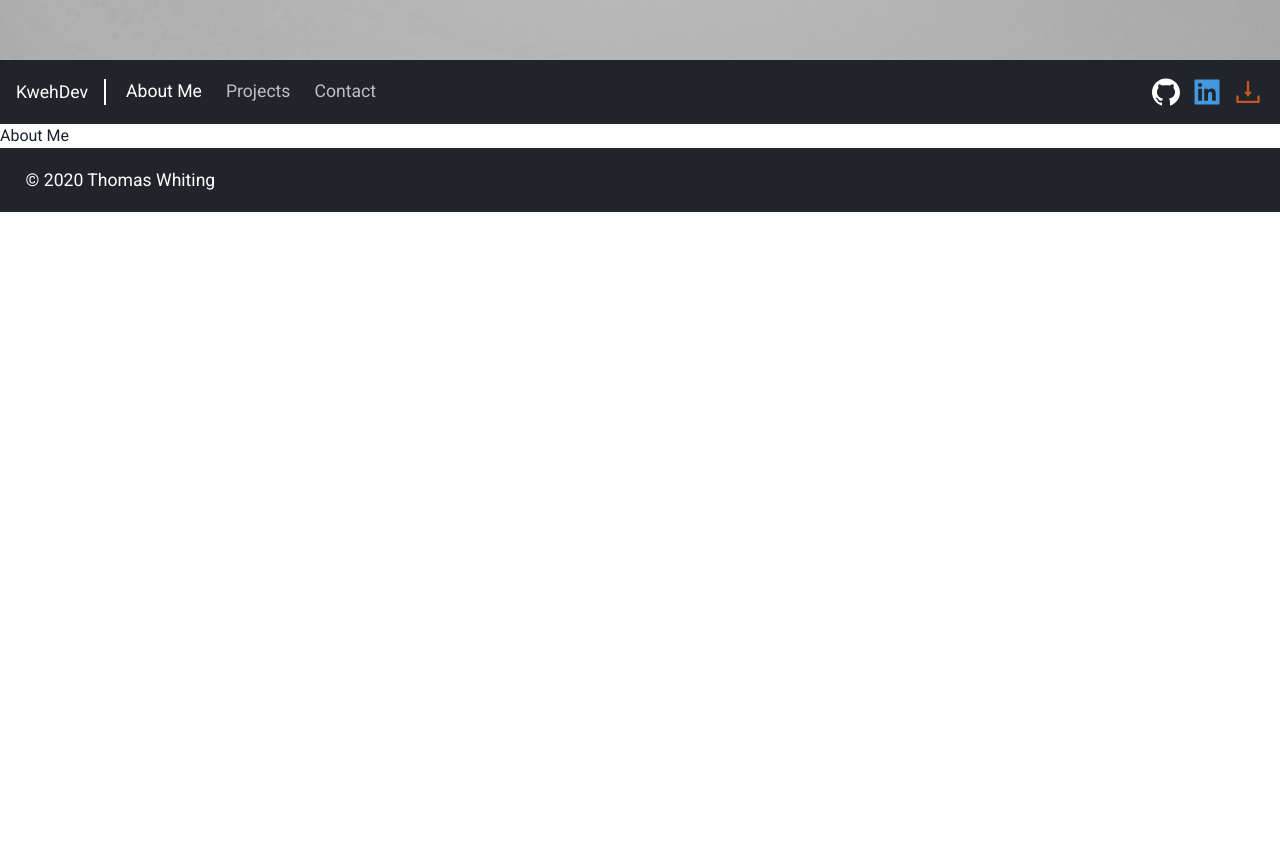
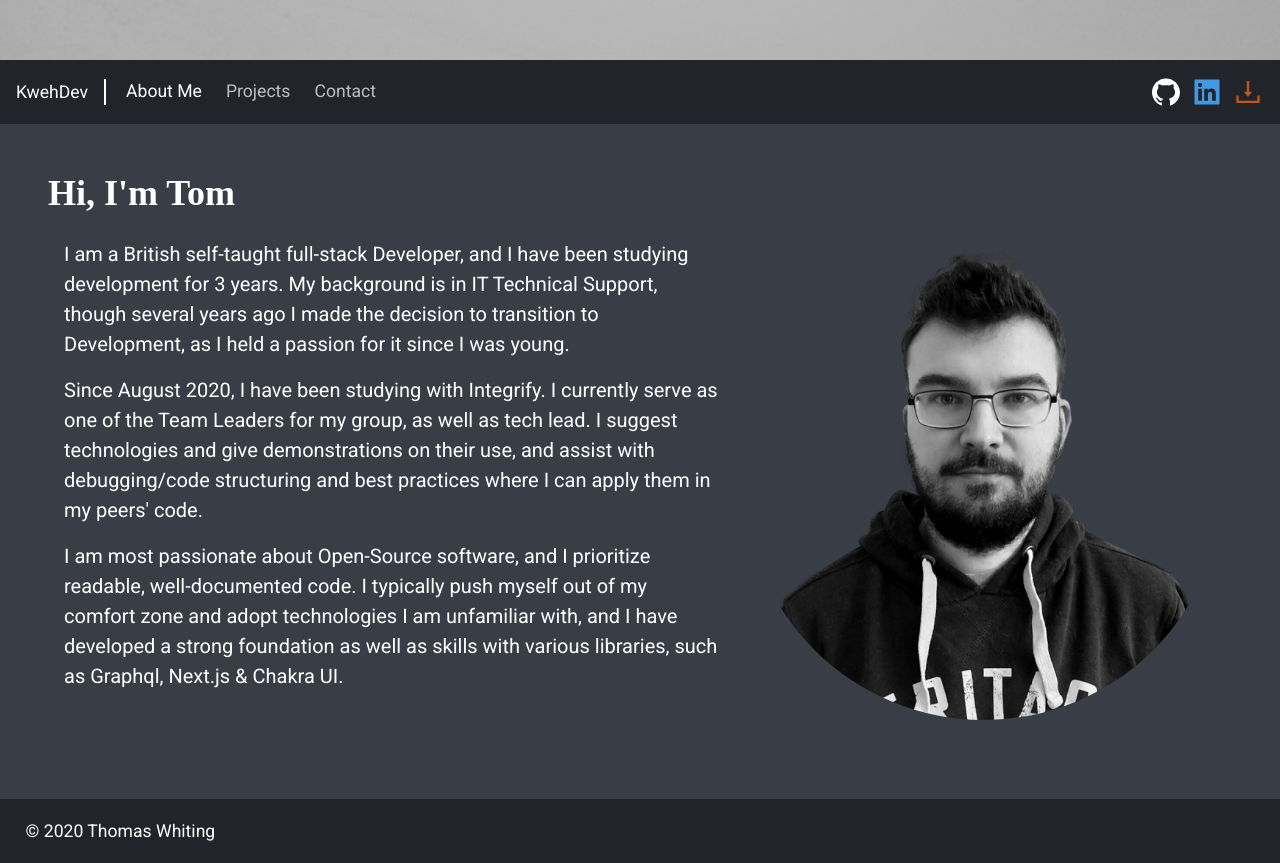
Before and after one commit to Kwehdev/Portfolio, a Next.js app: page / in a window 1280 px wide. Shown: the part 740-1603 px from the top of the page. Before the commit the page ends 952 px from the top, so only its background shows below. Built offline with nearby package versions, Linux system fonts and the light colour scheme.

Commit message:
Added Rough about-me

```diff
--- a/src/client/components/AboutMe/AboutMe.tsx
+++ b/src/client/components/AboutMe/AboutMe.tsx
@@ -1,3 +1,52 @@
+import { Box, Flex, Heading, Image, Link, Stack, Text } from '@chakra-ui/react'
+import React from 'react'
+
 export default function AboutMe() {
-  return <div>About Me</div>
+  return (
+    <Flex
+      as="main"
+      bgColor="atom_dark.700"
+      color="white"
+      p={12}
+      flexDir="column"
+    >
+      <Heading pb={6}>Hi, I'm Tom</Heading>
+      <Flex>
+        <Flex w="60%" px={4} flexDir="column" fontSize={20}>
+          <Stack spacing={4}>
+            <Text>
+              I am a British self-taught full-stack Developer, and I have been
+              studying development for 3 years. My background is in IT Technical
+              Support, though several years ago I made the decision to
+              transition to Development, as I held a passion for it since I was
+              young.
+            </Text>
+            <Text>
+              Since August 2020, I have been studying with Integrify. I
+              currently serve as one of the Team Leaders for my group, as well
+              as tech lead. I suggest technologies and give demonstrations on
+              their use, and assist with debugging/code structuring and best
+              practices where I can apply them in my peers' code.
+            </Text>
+            <Text>
+              I am most passionate about Open-Source software, and I prioritize
+              readable, well-documented code. I typically push myself out of my
+              comfort zone and adopt technologies I am unfamiliar with, and I
+              have developed a strong foundation as well as skills with various
+              libraries, such as Graphql, Next.js & Chakra UI.
+            </Text>
+          </Stack>
+        </Flex>
+        <Flex w="40%" px={2} boxSize="lg">
+          <Box>
+            <Image
+              borderRadius="full"
+              src="/assets/Portrait.png"
+              alt="Thomas Whiting"
+            />
+          </Box>
+        </Flex>
+      </Flex>
+    </Flex>
+  )
 }
--- a/src/client/components/Footer/Footer.tsx
+++ b/src/client/components/Footer/Footer.tsx
@@ -4,13 +4,13 @@ export default function Footer() {
   return (
     <Flex
       fontSize="1.1em"
-      isFullWidth="true"
       h="8vh"
       bgColor={'atom_dark.800'}
       color="white"
       alignItems="center"
       justifyContent={['center', null, 'initial']}
       px={[0, null, '2%']}
+      w="100%"
     >
       <Text>&copy; 2020 Thomas Whiting</Text>
     </Flex>
```
Also changed, not shown: public/assets/Portrait.png (added).
